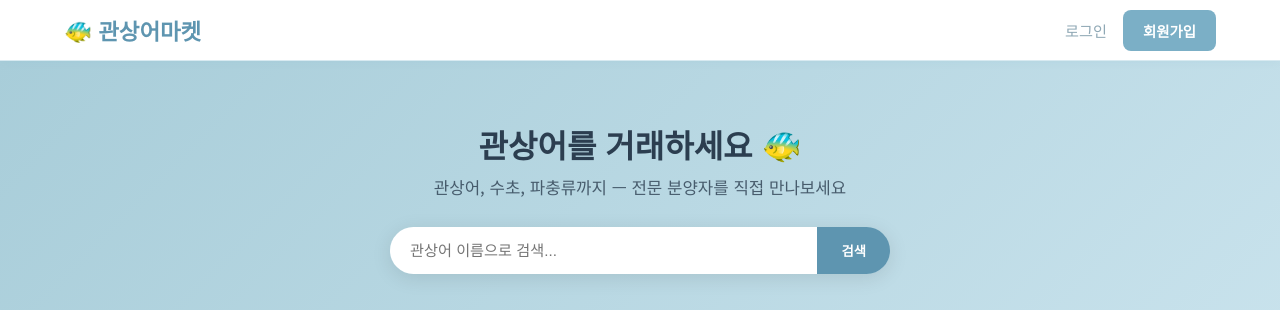
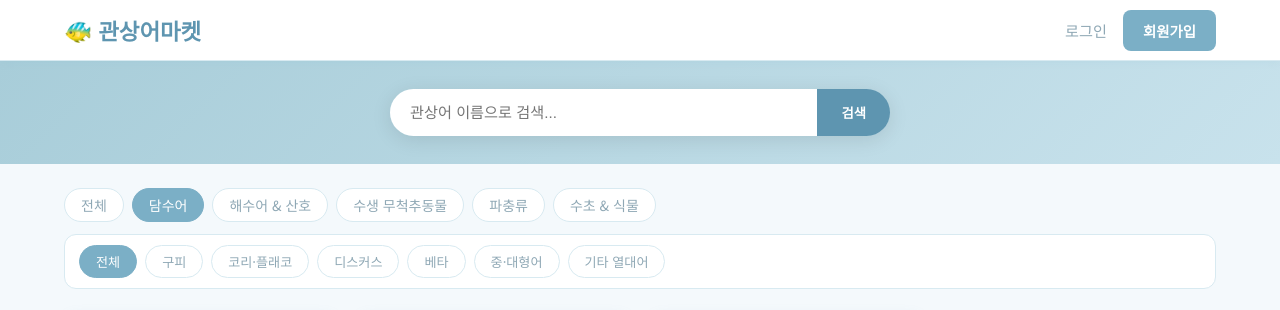
Before and after one commit to foxroma6/hosub, a Flask app: a page that uses templates/index.html in a window 1280 px wide. Shown: the top 310 px of the page. Run offline with Flask 3, Linux system fonts and the light colour scheme.

Commit message:
Simplify hero section to search bar only
Co-Authored-By: Claude Sonnet 4.6 <noreply@anthropic.com>

```diff
--- a/static/css/style.css
+++ b/static/css/style.css
@@ -128,11 +128,8 @@ a { text-decoration: none; color: inherit; }
   background: linear-gradient(135deg, #A8CDD9 0%, #C8E2EC 100%);
   color: #2C3E50;
   text-align: center;
-  padding: 60px 24px;
+  padding: 28px 24px;
 }
-
-.hero h1 { font-size: 2rem; margin-bottom: 8px; font-weight: 700; }
-.hero p { opacity: 0.8; margin-bottom: 28px; font-size: 1.05rem; }
 
 .search-bar {
   display: flex;
--- a/templates/index.html
+++ b/templates/index.html
@@ -3,8 +3,6 @@
 
 {% block content %}
 <section class="hero">
-  <h1>관상어를 거래하세요 🐠</h1>
-  <p>관상어, 수초, 파충류까지 — 전문 분양자를 직접 만나보세요</p>
   <form class="search-bar" method="get" action="{{ url_for('index') }}">
     <input type="text" name="search" value="{{ search }}" placeholder="관상어 이름으로 검색...">
     <button type="submit">검색</button>
```
